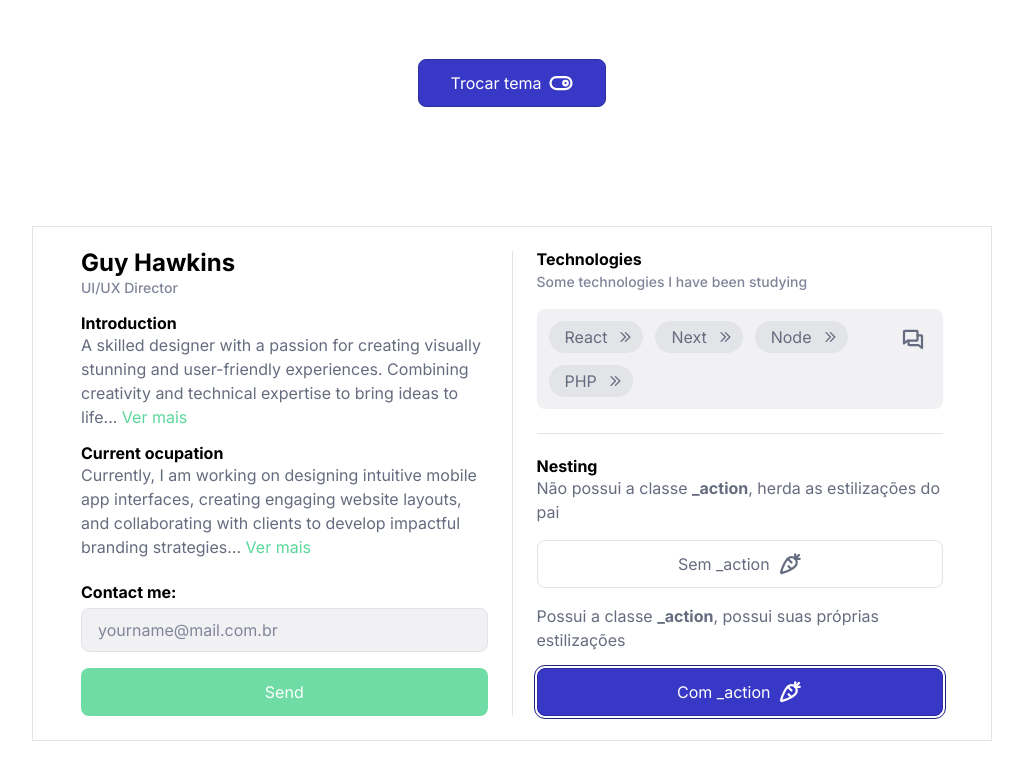
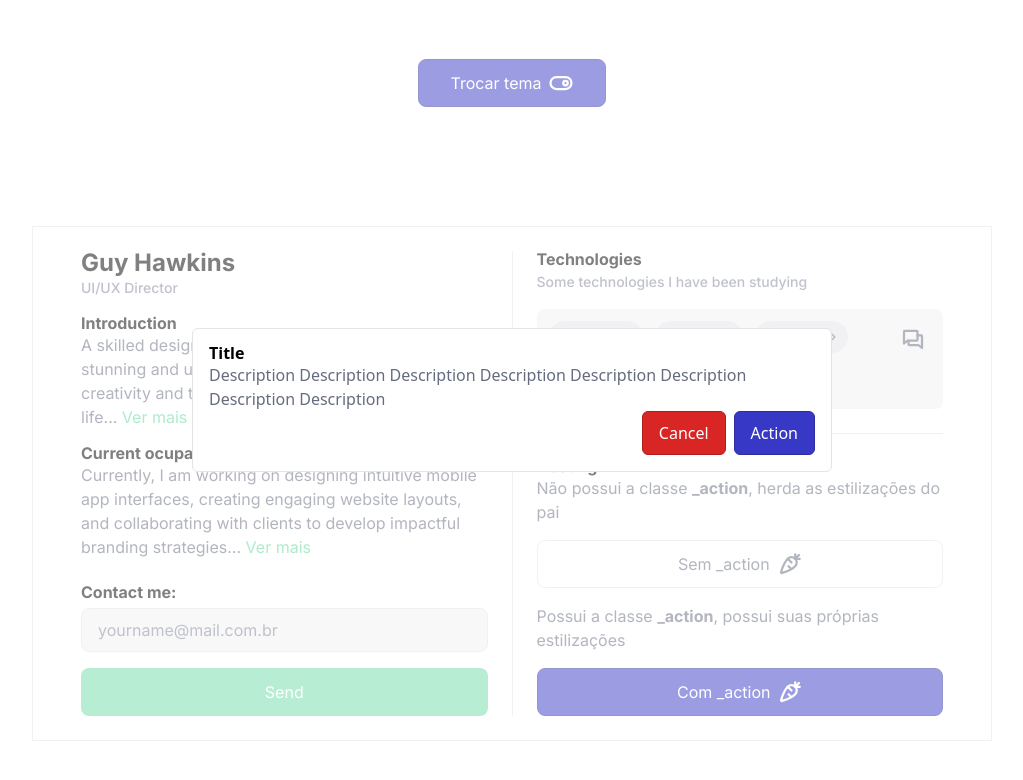
Before and after one commit to vitormarkis/nomenclatura-mentor-cycle, a React (Vite) app: page / in a window 1280 px wide. Both pictures are taken after a click on the button "Com _action". Shown: the top 780 px of the page, without its empty margins (128-1151 px from the left). Built offline with nearby package versions, Linux system fonts and the light colour scheme.

Commit message:
new model 0830

```diff
--- a/package.json
+++ b/package.json
@@ -10,7 +10,9 @@
     "preview": "vite preview"
   },
   "dependencies": {
+    "@radix-ui/react-alert-dialog": "^1.0.4",
     "autoprefixer": "^10.4.14",
+    "clsx": "^2.0.0",
     "next-themes": "^0.2.1",
     "postcss": "^8.4.25",
     "react": "^18.2.0",
--- a/src/App.tsx
+++ b/src/App.tsx
@@ -8,6 +8,7 @@ import { useTheme } from "next-themes"
 import IconToggleRight from "./components/icons/IconToggleRight"
 import { useState } from "react"
 import IconCarrot from "./components/icons/IconCarrot"
+import { AlertDialogExample } from "./components/AlertDialogExample"
 
 const techs = ["React", "Next", "Node", "PHP"]
 
@@ -161,6 +162,7 @@ export function App() {
               <A.Paragraph className="mb-4">
                 Possui a classe <strong>_action</strong>, possui suas próprias estilizações
               </A.Paragraph>
+              <AlertDialogExample>
                 <button
                   className={twMerge(
                     "_action h-12 px-8 w-full flex items-center justify-center gap-2 rounded-lg",
@@ -174,6 +176,7 @@ export function App() {
                     className="text-symbol"
                   />
                 </button>
+              </AlertDialogExample>
             </div>
           </div>
         </div>
--- /dev/null
+++ b/src/components/AlertDialogExample.tsx
@@ -0,0 +1,51 @@
+import React from "react"
+import { cn } from "../lib/utils"
+import * as AlertDialog from "@radix-ui/react-alert-dialog"
+import { Atom } from "./atoms"
+
+export type AlertDialogExampleProps = React.ComponentPropsWithoutRef<"div"> & {
+  children: React.ReactNode
+}
+
+export const AlertDialogExample = React.forwardRef<
+  React.ElementRef<"div">,
+  AlertDialogExampleProps
+>(function AlertDialogExampleComponent({ children, ...props }, ref) {
+  return (
+    <AlertDialog.Root>
+      <AlertDialog.Trigger asChild>{children}</AlertDialog.Trigger>
+      <AlertDialog.Portal>
+        <AlertDialog.Overlay className="_floor absolute inset-0 bg-background/50" />
+        <AlertDialog.Content
+          {...props}
+          className={cn(
+            "_floor absolute left-1/2 top-1/2 -translate-x-1/2 -translate-y-1/2",
+            "rounded-md bg-background border p-4",
+            props.className
+          )}
+          ref={ref}
+        >
+          <AlertDialog.Title asChild>
+            <Atom.Heading>Title</Atom.Heading>
+          </AlertDialog.Title>
+          <AlertDialog.Description asChild>
+            <Atom.Paragraph>
+              Description Description Description Description Description Description Description
+              Description
+            </Atom.Paragraph>
+          </AlertDialog.Description>
+          <div className="flex items-center gap-2 justify-end">
+            <AlertDialog.Cancel className="_block _action h-11 px-4 rounded-md bg-background text-color border hover:bg-background-shade">
+              Cancel
+            </AlertDialog.Cancel>
+            <AlertDialog.Action className="_action h-11 px-4 rounded-md bg-background text-color border hover:bg-background-shade">
+              Action
+            </AlertDialog.Action>
+          </div>
+        </AlertDialog.Content>
+      </AlertDialog.Portal>
+    </AlertDialog.Root>
+  )
+})
+
+AlertDialogExample.displayName = "AlertDialogExample"
--- a/src/components/atoms/Paragraph.tsx
+++ b/src/components/atoms/Paragraph.tsx
@@ -9,7 +9,7 @@ export function Paragraph({ ...props }: ParagraphProps) {
   return (
     <p
       {...props}
-      className={twMerge("leading-normal", props.className)}
+      className={twMerge("leading-normal text-color", props.className)}
     >
       {props.children}
     </p>
--- a/src/index.css
+++ b/src/index.css
@@ -81,6 +81,11 @@
 
 ._warn {
   --action-hue: 40;
+  --action-saturation: 71%;
+}
+
+._block {
+  --action-hue: 0;
   --action-saturation: 71%;
 }
 
--- /dev/null
+++ b/src/lib/utils.ts
@@ -0,0 +1,6 @@
+import { type ClassValue, clsx } from "clsx"
+import { twMerge } from "tailwind-merge"
+
+export function cn(...inputs: ClassValue[]) {
+  return twMerge(clsx(inputs))
+}
```
Also changed, not shown: 1 other file (tests, documents, lock files or other folders). Lines whose indentation alone changed are shown as unchanged.
